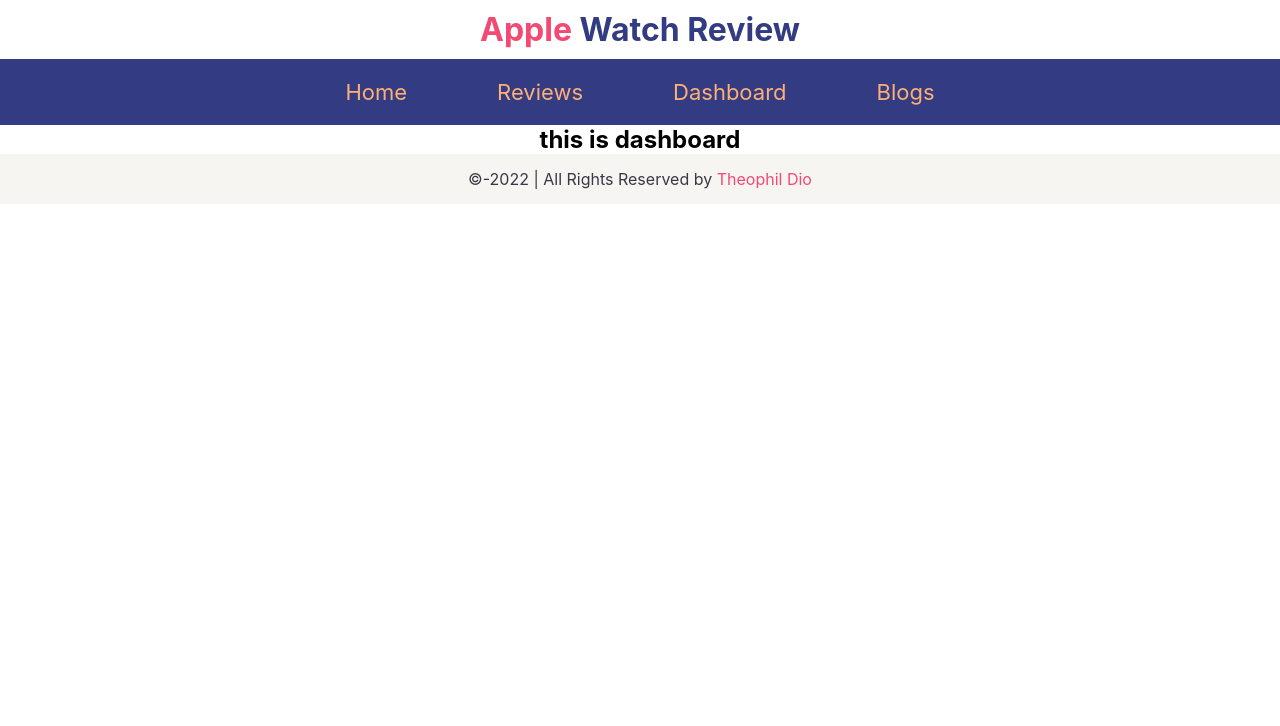
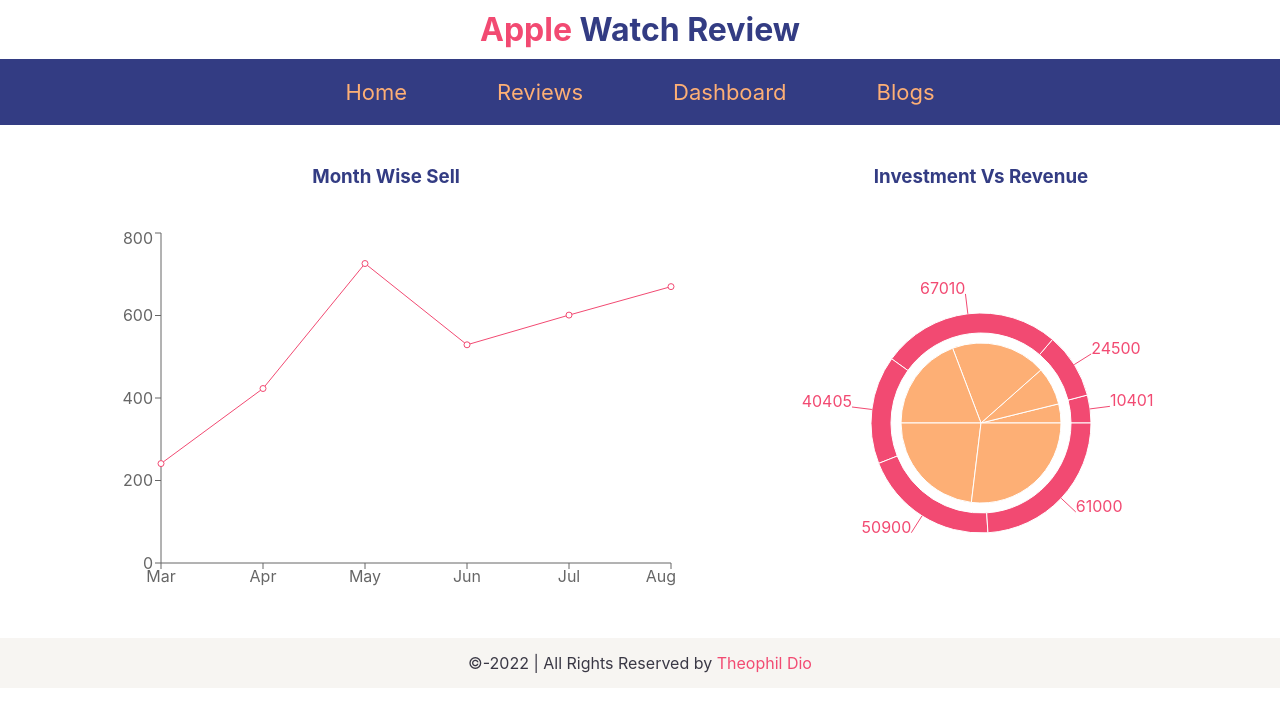
Before and after one commit to theophildio/apple-watch-review, a React (Create React App) app: page /dashboard in a window 1280 px wide. Shown: the top 726 px of the page. Built offline with nearby package versions, Linux system fonts and the light colour scheme; the HTML template or start-up script is replaced by a standard one.

Commit message:
LineChart and PieChart added on UI

```diff
--- a/src/components/Dashboard/Dashboard.css
+++ b/src/components/Dashboard/Dashboard.css
@@ -0,0 +1,14 @@
+.charts-container {
+  width: 85%;
+  margin: 0 auto;
+  padding: 40px 0;
+  overflow: hidden;
+}
+
+.charts {
+  display: grid;
+  grid-template-columns: repeat(2, 1fr);
+  gap: 40px;
+  justify-content: space-evenly;
+  align-items: center;
+}
--- a/src/components/Dashboard/Dashboard.js
+++ b/src/components/Dashboard/Dashboard.js
@@ -1,11 +1,17 @@
-import React from 'react';
+import React from "react";
+import MyLineChart from "../MyLineChart/MyLineChart";
+import MyPieChart from "../MyPieChart/MyPieChart";
+import './Dashboard.css';
 
 const Dashboard = () => {
-  return (
-    <div>
-      <h2>this is dashboard</h2>
-    </div>
-  );
+	return (
+		<div className="charts-container">
+			<div className="charts">
+				<MyLineChart></MyLineChart>
+        <MyPieChart></MyPieChart>
+			</div>
+		</div>
+	);
 };
 
 export default Dashboard;
--- /dev/null
+++ b/src/components/MyLineChart/MyLineChart.css
@@ -0,0 +1,5 @@
+.line-chart h3{
+ text-transform: capitalize;
+ color: #333C83;
+ margin-bottom: 40px;
+}
--- /dev/null
+++ b/src/components/MyLineChart/MyLineChart.js
@@ -0,0 +1,22 @@
+import React from "react";
+import { Line, LineChart, Tooltip, XAxis, YAxis } from "recharts";
+import useChart from "../../hooks/useChart";
+import './MyLineChart.css';
+
+const MyLineChart = () => {
+	const [chart] = useChart();
+
+	return (
+		<div className="line-chart">
+			<h3>Month wise sell </h3>
+			<LineChart width={580} height={370} data={chart}>
+				<XAxis dataKey={"month"}></XAxis>
+				<YAxis></YAxis>
+				<Line dataKey={"sell"} activeDot={true} stroke="#F24A72"></Line>
+				<Tooltip></Tooltip>
+			</LineChart>
+		</div>
+	);
+};
+
+export default MyLineChart;
--- /dev/null
+++ b/src/components/MyPieChart/MyPieChart.css
@@ -0,0 +1,5 @@
+.pie-chart h3 {
+  text-transform: capitalize;
+  color: #333C83;
+  margin-bottom: 60px;
+}
--- /dev/null
+++ b/src/components/MyPieChart/MyPieChart.js
@@ -0,0 +1,38 @@
+import React from "react";
+import { Pie, PieChart, Tooltip } from "recharts";
+import useChart from "../../hooks/useChart";
+import './MyPieChart.css';
+
+const MyPieChart = () => {
+	const [charts] = useChart();
+	return (
+		<div className="pie-chart">
+      <h3>Investment vs Revenue</h3>
+			<PieChart width={530} height={350}>
+				<Pie
+					data={charts}
+					dataKey={"investment"}
+					nameKey={"month"}
+					cx="50%"
+					cy="50%"
+					outerRadius={80}
+					fill="#FDAF75"
+				></Pie>
+				<Pie
+					data={charts}
+					dataKey={"revenue"}
+					nameKey={"sell"}
+					cx="50%"
+					cy="50%"
+					innerRadius={90}
+					outerRadius={110}
+					fill="#F24A72"
+					label
+				></Pie>
+				<Tooltip></Tooltip>
+			</PieChart>
+		</div>
+	);
+};
+
+export default MyPieChart;
--- /dev/null
+++ b/src/hooks/useChart.js
@@ -0,0 +1,13 @@
+import { useEffect, useState } from "react"
+
+const useChart = () => {
+  const [chart, setChart] = useState([]);
+  useEffect(() => {
+    fetch('data.json')
+    .then(res => res.json())
+    .then(data => setChart(data));
+  }, []);
+  return [chart, setChart];
+}
+
+export default useChart;
```
